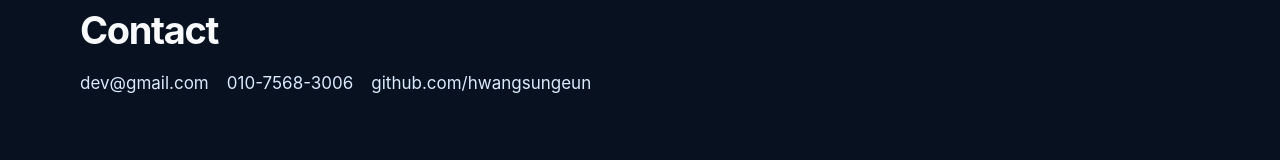
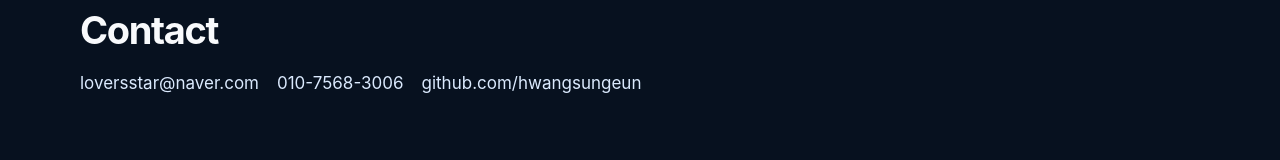
Before and after one commit to hwangsungeun/portfolio, a plain HTML site: page index.html in a window 1280 px wide. Shown: the part 4021-4181 px from the top of the page. Drawn offline with Linux system fonts and the light colour scheme.

Commit message:
Update index.html

```diff
--- a/index.html
+++ b/index.html
@@ -144,7 +144,7 @@ li { margin:7px 0; }
 
   <section class="section">
     <h2>Contact</h2>
-    <div class="contact"><span>dev@gmail.com</span><span>010-7568-3006</span><span>github.com/hwangsungeun</span></div>
+    <div class="contact"><span>loversstar@naver.com</span><span>010-7568-3006</span><span>github.com/hwangsungeun</span></div>
   </section>
 </main>
 <footer class="wrapper footer">Hwang Sungeun Mobile Engineering Portfolio · Updated 2026.08</footer>
```
